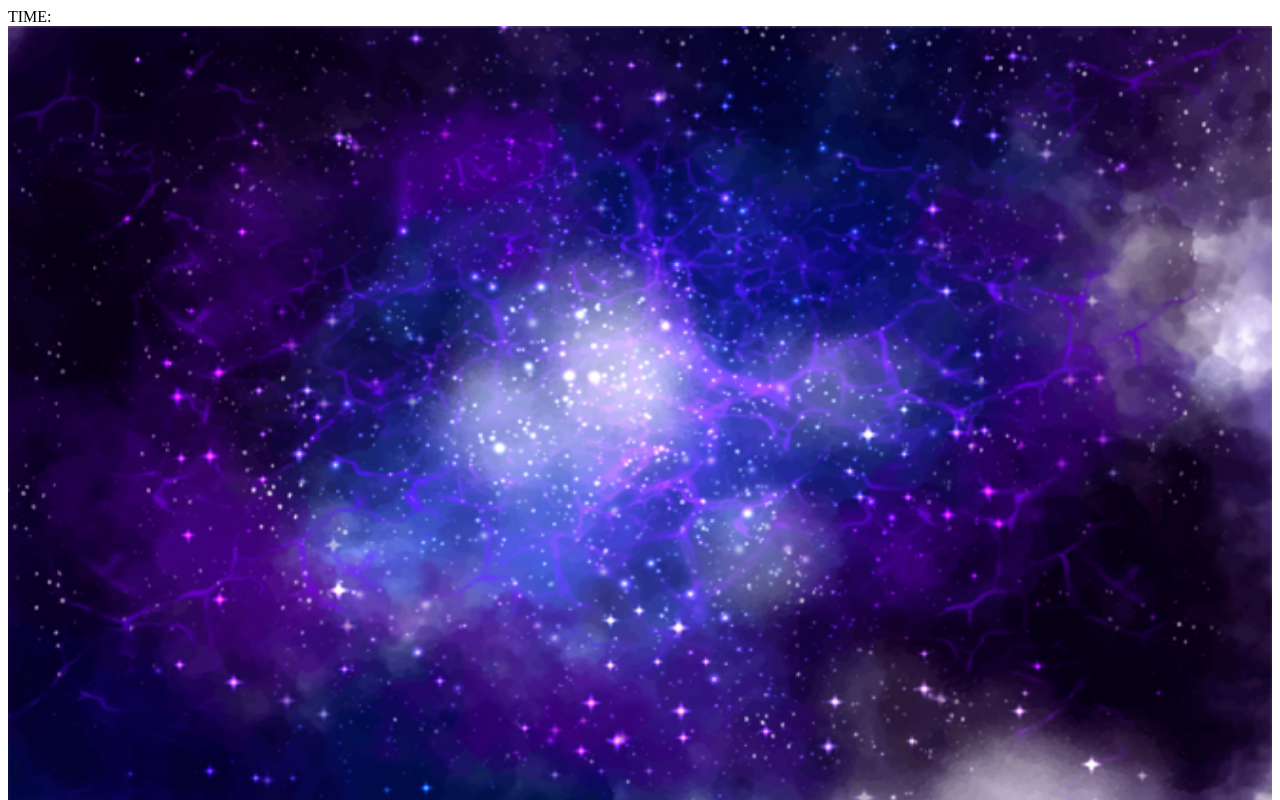
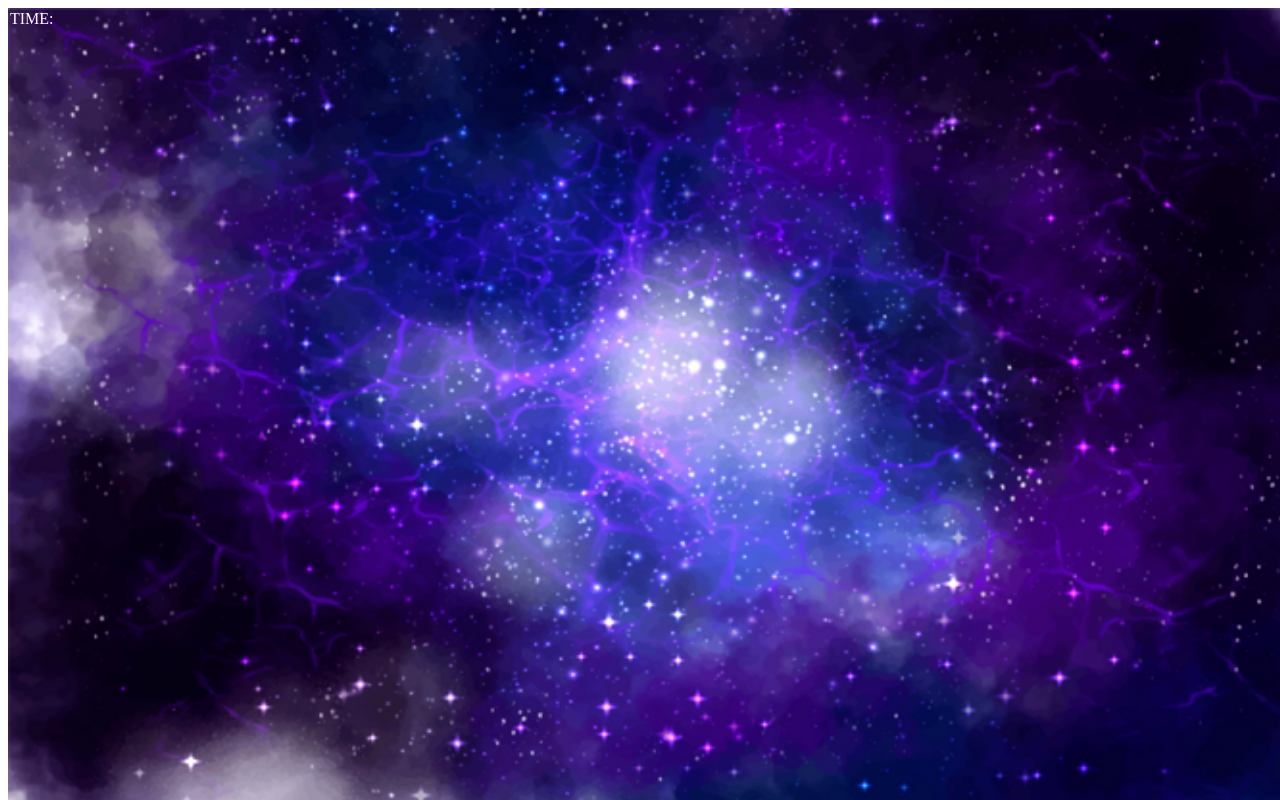
Before and after one commit to ethvel25/SpaceGame, a plain HTML site: page index.html in a window 1280 px wide. Shown: the top 800 px of the page. Drawn offline with Linux system fonts and the light colour scheme.

Commit message:
Update style.css
added $time

```diff
--- a/style.css
+++ b/style.css
@@ -7,8 +7,15 @@ img {
   width: 450px;
 }
 .background {
-
+	position: absolute;
 	height: 100%;
         width: 100%;
 
 }
+#time {
+		color: white;
+		position: absolute;
+		top: 10px;
+		left: 10px;
+	 z-index: 2;
+}
```
